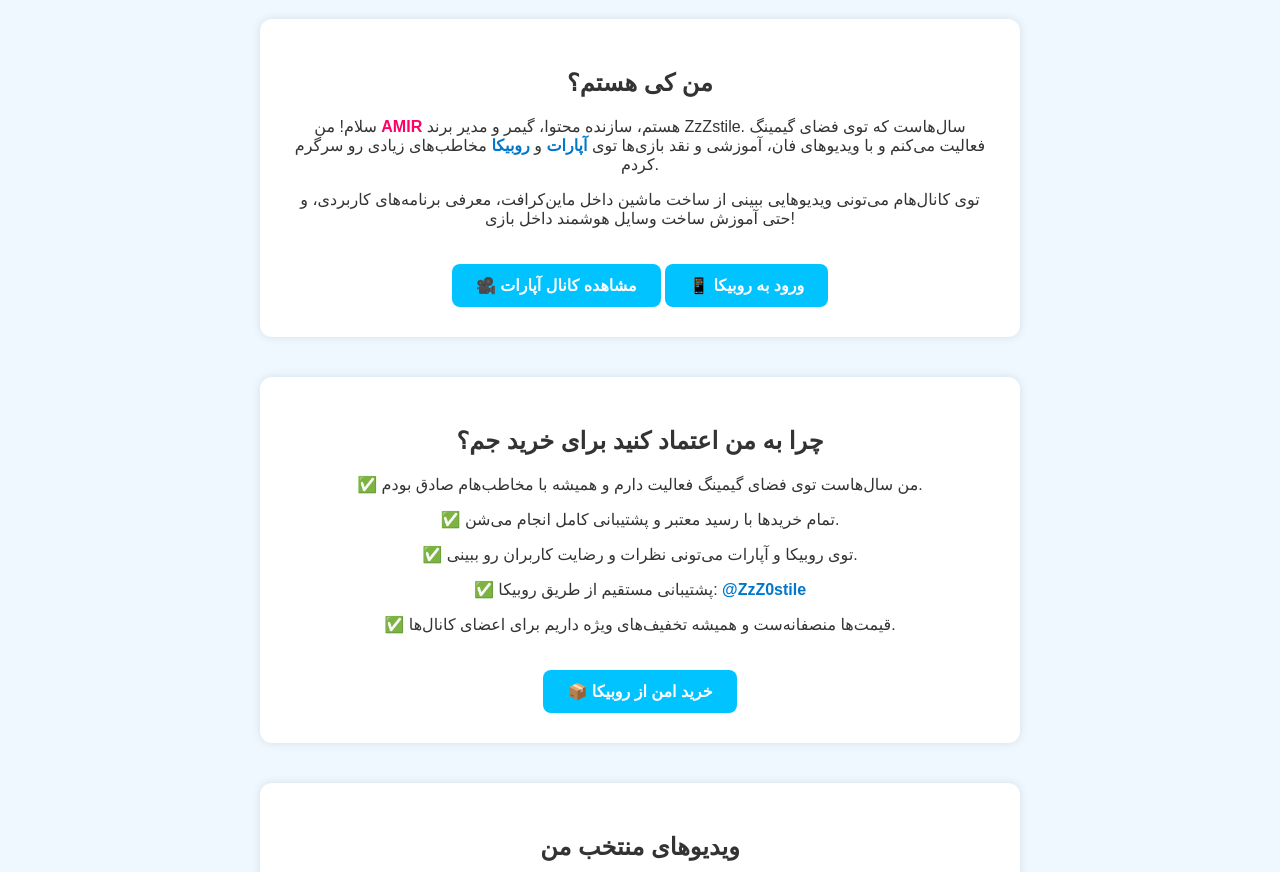
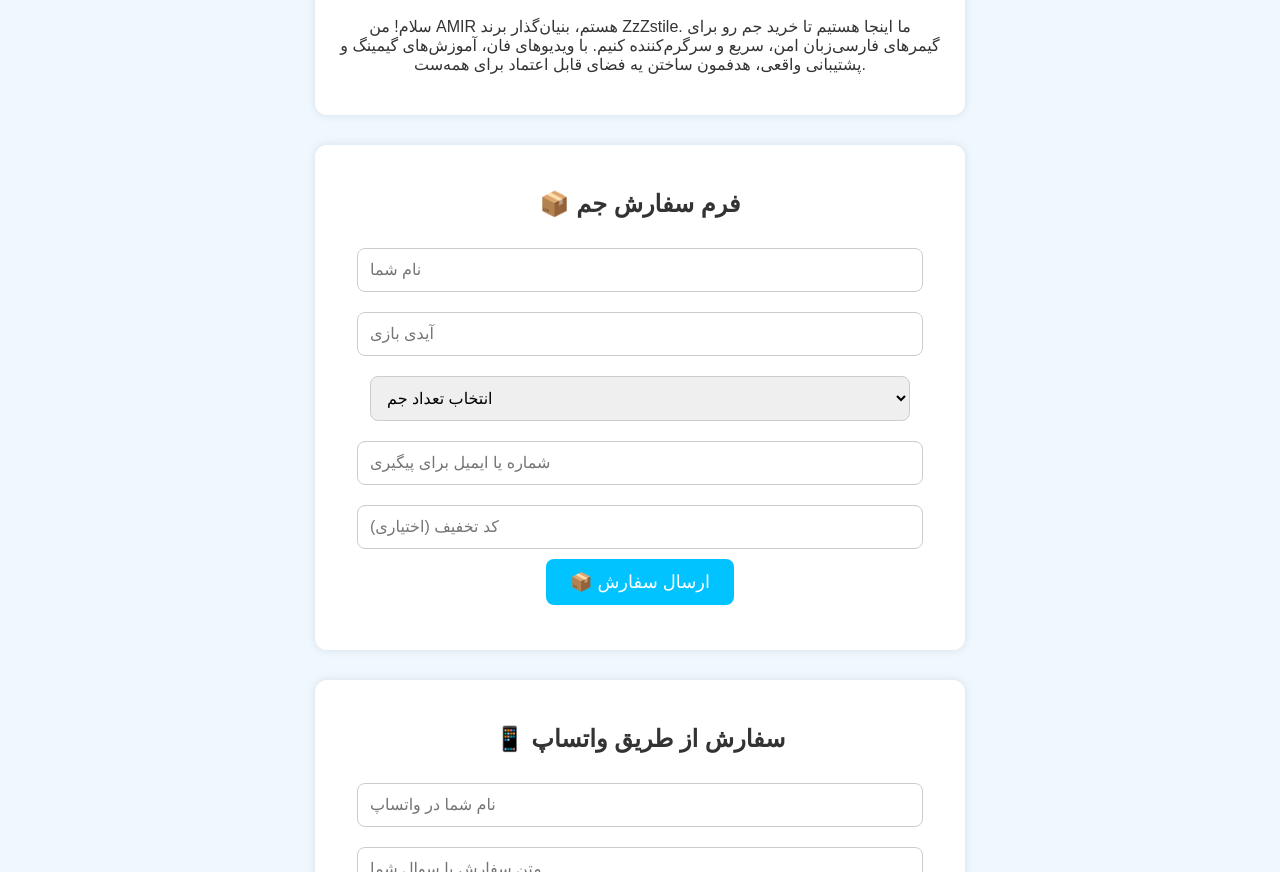
Before and after one commit to amirali6281387-create/ZzZstile, a plain HTML site: page index.html in a window 1280 px wide. Shown: the part 220-1092 px from the top of the page. Drawn offline with Linux system fonts and the light colour scheme.

Commit message:
Add files via upload

```diff
--- a/index.html
+++ b/index.html
@@ -2,102 +2,174 @@
 <html lang="fa">
 <head>
   <meta charset="UTF-8">
-  <title>معرفی AMIR | ZzZstile</title>
+  <title>سفارش جم | ZzZstile</title>
+  <meta name="viewport" content="width=device-width, initial-scale=1">
   <style>
     body {
       font-family: "Vazir", sans-serif;
-      background-color: #f0f8ff;
+      background: #f0f8ff;
       color: #333;
       text-align: center;
-      padding: 40px;
+      padding: 20px;
+      transition: background 0.3s ease;
     }
     h1 {
       color: #0077cc;
+      font-size: 28px;
     }
     .section {
-      margin: 40px auto;
-      max-width: 700px;
-      background: #ffffff;
+      background: #fff;
       border-radius: 12px;
       box-shadow: 0 0 10px rgba(0,0,0,0.1);
-      padding: 30px;
+      padding: 25px;
+      max-width: 600px;
+      margin: 30px auto;
     }
-    a {
+    input, select {
+      width: 90%;
+      padding: 12px;
+      margin: 10px 0;
+      border-radius: 8px;
+      border: 1px solid #ccc;
+      font-size: 16px;
+    }
+    button {
+      background-color: #00c3ff;
+      color: white;
+      padding: 12px 24px;
+      border: none;
+      border-radius: 8px;
+      font-size: 18px;
+      cursor: pointer;
+      position: relative;
+      overflow: hidden;
+      transition: background-color 0.3s ease;
+    }
+    button::after {
+      content: "🚀";
+      position: absolute;
+      right: -30px;
+      top: 50%;
+      transform: translateY(-50%);
+      font-size: 20px;
+      transition: right 0.4s ease;
+    }
+    button:hover {
+      background-color: #0099cc;
+    }
+    button:hover::after {
+      right: 10px;
+    }
+    .message {
+      margin-top: 20px;
+      font-size: 18px;
+      color: #009900;
+    }
+    .links a {
+      display: block;
+      margin: 10px;
+      font-weight: bold;
       color: #0077cc;
       text-decoration: none;
-      font-weight: bold;
     }
-    a:hover {
+    .links a:hover {
       color: #ff6600;
     }
-    .btn {
-      display: inline-block;
-      margin-top: 20px;
-      padding: 12px 24px;
-      background-color: #00c3ff;
-      color: white;
-      border-radius: 8px;
-      text-decoration: none;
-      font-size: 16px;
+    .dark-mode {
+      background: #1a1a1a;
+      color: #eee;
     }
-    .highlight {
-      color: #ff0066;
-      font-weight: bold;
+    .dark-mode .section {
+      background: #2a2a2a;
+      color: #eee;
+    }
+    .toggle-btn {
+      margin-top: 10px;
+      font-size: 14px;
+      cursor: pointer;
+      color: #0077cc;
     }
   </style>
 </head>
-<body<script>
-document.getElementById("orderForm").addEventListener("submit", function(e){
-  e.preventDefault();
-  const formData = {
-    name: e.target.name.value,
-    email: e.target.email.value,
-    order: e.target.order.value
-  };
-  fetch("https://script.google.com/macros/s/AKfycbzGVQPhlIhTKUwxlhUUzcKKWWgYomzqCwTc9C181BlsgF4VQJUXlyuHxXDApjdDImEO/exec", {
-    method: "POST",
-    body: JSON.stringify(formData),
-    headers: {"Content-Type": "application/json"}
-  }).then(res => res.text())
-    .then(data => alert("✅ سفارش شما با موفقیت ثبت شد!"))
-    .catch(err => alert("❌ خطا در ثبت سفارش"));
-});
-</script>>
+<body>
 
-  <h1>🎮 خوش‌اومدی به دنیای ZzZstile</h1>
+  <h1>🎮 سفارش جم Free Fire با ZzZstile</h1>
+  <div class="toggle-btn" onclick="toggleDarkMode()">🌓 تغییر حالت شب</div>
 
   <div class="section">
-    <h2>من کی هستم؟</h2>
-    <p>سلام! من <span class="highlight">AMIR</span> هستم، سازنده محتوا، گیمر و مدیر برند ZzZstile. سال‌هاست که توی فضای گیمینگ فعالیت می‌کنم و با ویدیوهای فان، آموزشی و نقد بازی‌ها توی <a href="https://www.aparat.com/ZzZ0stile" target="_blank">آپارات</a> و <a href="https://rubika.ir/ZzZstile" target="_blank">روبیکا</a> مخاطب‌های زیادی رو سرگرم کردم.</p>
-    <p>توی کانال‌هام می‌تونی ویدیوهایی ببینی از ساخت ماشین داخل ماین‌کرافت، معرفی برنامه‌های کاربردی، و حتی آموزش ساخت وسایل هوشمند داخل بازی!</p>
-    <a class="btn" href="https://www.aparat.com/ZzZ0stile" target="_blank">🎥 مشاهده کانال آپارات</a>
-    <a class="btn" href="https://rubika.ir/ZzZstile" target="_blank">📱 ورود به روبیکا</a>
+    <h2>درباره من</h2>
+    <p>سلام! من AMIR هستم، بنیان‌گذار برند ZzZstile. ما اینجا هستیم تا خرید جم رو برای گیمرهای فارسی‌زبان امن، سریع و سرگرم‌کننده کنیم. با ویدیوهای فان، آموزش‌های گیمینگ و پشتیبانی واقعی، هدفمون ساختن یه فضای قابل اعتماد برای همه‌ست.</p>
   </div>
 
   <div class="section">
-    <h2>چرا به من اعتماد کنید برای خرید جم؟</h2>
-    <p>✅ من سال‌هاست توی فضای گیمینگ فعالیت دارم و همیشه با مخاطب‌هام صادق بودم.</p>
-    <p>✅ تمام خریدها با رسید معتبر و پشتیبانی کامل انجام می‌شن.</p>
-    <p>✅ توی روبیکا و آپارات می‌تونی نظرات و رضایت کاربران رو ببینی.</p>
-    <p>✅ پشتیبانی مستقیم از طریق روبیکا: <a href="rubika://l.rubika.ir/ZzZ0stile">@ZzZ0stile</a></p>
-    <p>✅ قیمت‌ها منصفانه‌ست و همیشه تخفیف‌های ویژه داریم برای اعضای کانال‌ها.</p>
-    <a class="btn" href="https://rubika.ir/ZzZstile" target="_blank">📦 خرید امن از روبیکا</a>
+    <h2>📦 فرم سفارش جم</h2>
+    <form action="https://formspree.io/f/meolpone" method="POST" onsubmit="return handleSubmit(event)">
+      <input type="text" name="name" id="name" placeholder="نام شما" required>
+      <input type="text" name="playerId" id="playerId" placeholder="آیدی بازی" required>
+      <select name="gemAmount" id="gemAmount" required>
+        <option value="">انتخاب تعداد جم</option>
+        <option value="100">100 جم</option>
+        <option value="310">310 جم</option>
+        <option value="520">520 جم</option>
+        <option value="1060">1060 جم</option>
+      </select>
+      <input type="text" name="contact" id="contact" placeholder="شماره یا ایمیل برای پیگیری" required>
+      <input type="text" name="discountCode" id="discountCode" placeholder="کد تخفیف (اختیاری)">
+      <button type="submit">📦 ارسال سفارش</button>
+    </form>
+    <div class="message" id="confirmationMsg"></div>
   </div>
 
   <div class="section">
-    <h2>ویدیوهای منتخب من</h2>
+    <h2>📱 سفارش از طریق واتساپ</h2>
+    <form action="https://formspree.io/f/meolpone" method="POST">
+      <input type="text" name="whatsappName" placeholder="نام شما در واتساپ" required>
+      <input type="text" name="whatsappMessage" placeholder="متن سفارش یا سوال شما" required>
+      <input type="hidden" name="platform" value="WhatsApp">
+      <button type="submit">ارسال از طریق واتساپ</button>
+    </form>
+    <p>شماره واتساپ ما: <strong>09923923398</strong></p>
+  </div>
+
+  <div class="section">
+    <h2>📜 قوانین و مقررات</h2>
     <ul style="text-align: right; direction: rtl;">
-      <li><a href="https://www.aparat.com/v/eue3g3w" target="_blank">🎮 معرفی برنامه‌ای که سنس مخصوص موبایلت رو بهت بده</a></li>
-      <li><a href="https://www.aparat.com/v/wculqo3" target="_blank">🔥 ساخت اجاق گاز هوشمند</a></li>
-      <li><a href="https://www.aparat.com/v/ugi8ig4" target="_blank">🚗 ساخت ماشین داخل ماین‌کرافت!!!</a></li>
+      <li>تمام سفارش‌ها پس از پرداخت نهایی پردازش می‌شوند.</li>
+      <li>اطلاعات شما فقط برای پیگیری سفارش استفاده می‌شود و محرمانه باقی می‌ماند.</li>
+      <li>در صورت وارد کردن آیدی اشتباه، مسئولیت با مشتری است.</li>
+      <li>زمان تحویل جم بین ۵ تا ۳۰ دقیقه است (در ساعات کاری).</li>
+      <li>استفاده از کد تخفیف فقط در فرم سفارش امکان‌پذیر است.</li>
     </ul>
   </div>
 
-  <div class="section">
-    <h2>ممنون از حمایتتون ❤️</h2>
-    <p>اگه دنبال محتوای خلاقانه، خرید امن، و یه فضای دوستانه هستی، جای درستی اومدی. ممنون که عضو خانواده ZzZstile هستی!</p>
-    <p>برای ارتباط بیشتر، حتما عضو کانال‌های من در روبیکا و آپارات شو.</p>
+  <div class="section links">
+    <h2>📣 برای اعتماد بیشتر:</h2>
+    <a href="https://rubika.ir/ZzZstile" target="_blank">📱 کانال روبیکا ZzZstile</a>
+    <a href="https://www.aparat.com/ZzZ0stile" target="_blank">🎥 کانال آپارات ZzZ0stile</a>
+    <a href="https://t.me/+adoyob5NDD01ZDFk" target="_blank">📣 کانال تلگرام ZzZstile</a>
   </div>
+
+  <script>
+    function handleSubmit(e) {
+      const discountCode = document.getElementById("discountCode").value.trim();
+      let discountMessage = "";
+
+      if (discountCode === "meolpone") {
+        discountMessage = "🎉 کد تخفیف meolpone فعال شد! ۵ هزار تومان از مبلغ سفارش شما کم شد.";
+      } else if (discountCode) {
+        discountMessage = "⚠️ کد تخفیف وارد شده معتبر نیست، سفارش بدون تخفیف ثبت شد.";
+      }
+
+      document.getElementById("confirmationMsg").innerText =
+        `✅ سفارش شما ثبت شد! ${discountMessage}`;
+
+      return true;
+    }
+
+    function toggleDarkMode() {
+      document.body.classList.toggle("dark-mode");
+    }
+  </script>
 
 </body>
 </html>
```
